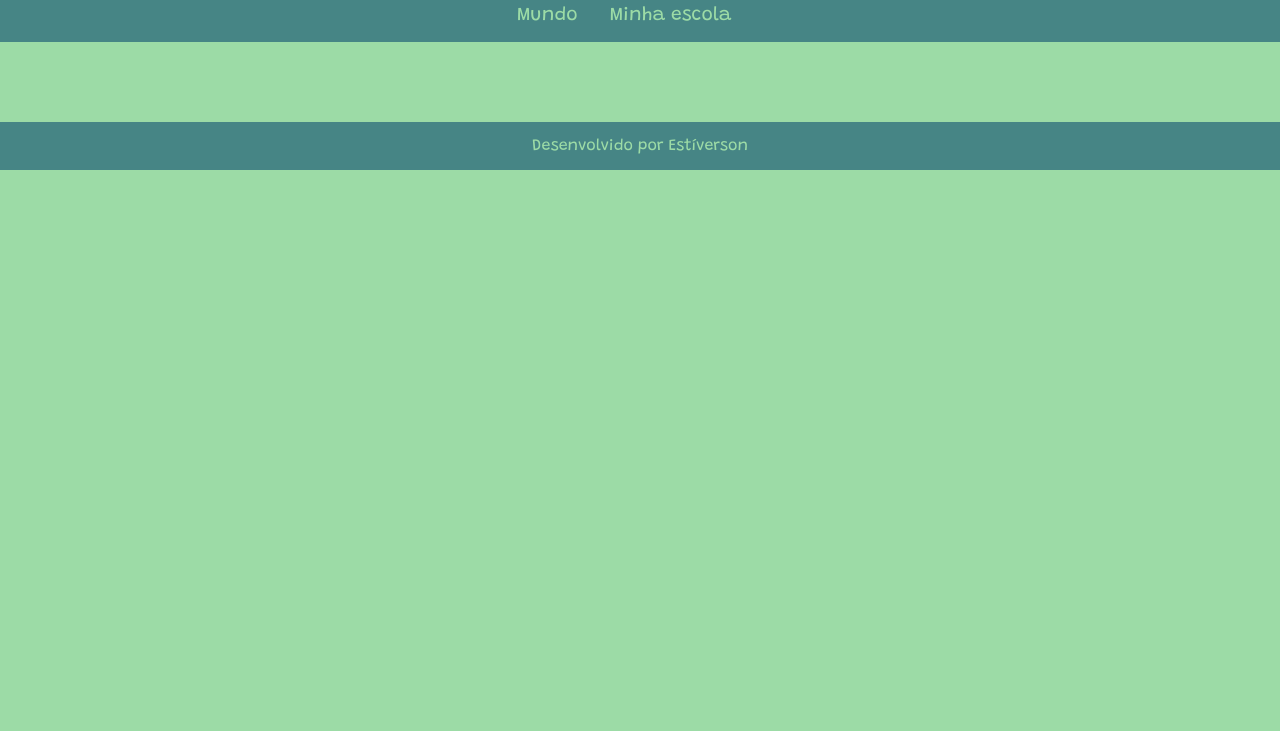
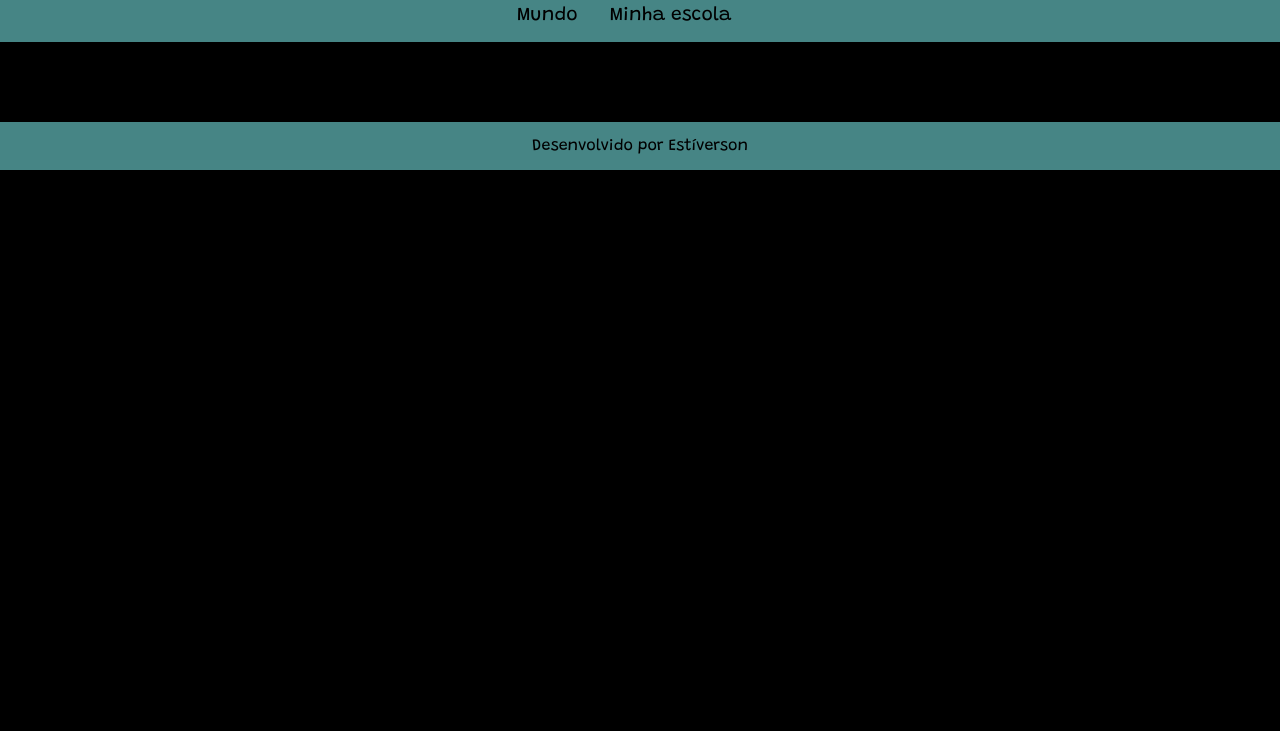
Before and after one commit to EstiversonOliveira/FormadoresJ3-24, a plain HTML site: page index.html in a window 1280 px wide. Shown: the part 69-800 px from the top of the page. Drawn offline with Linux system fonts and the light colour scheme; no server answers.

Commit message:
style updated

```diff
--- a/style.css
+++ b/style.css
@@ -1,7 +1,7 @@
 @import url('https://fonts.googleapis.com/css2?family=Grandstander:ital,wght@0,100..900;1,100..900&display=swap');
 
 :root {
-  --bg-color: #9CDBA6;
+  --bg-color: #000000;
   --primary-color: #468585;
   --secundary-color: #DEF9C4;
   --font: Grandstander;
@@ -71,4 +71,5 @@ body {
   span{
     font-weight: bold;
     color: var(--secundary-color);
+    background-color: var(--secundary-color);
 }
```
